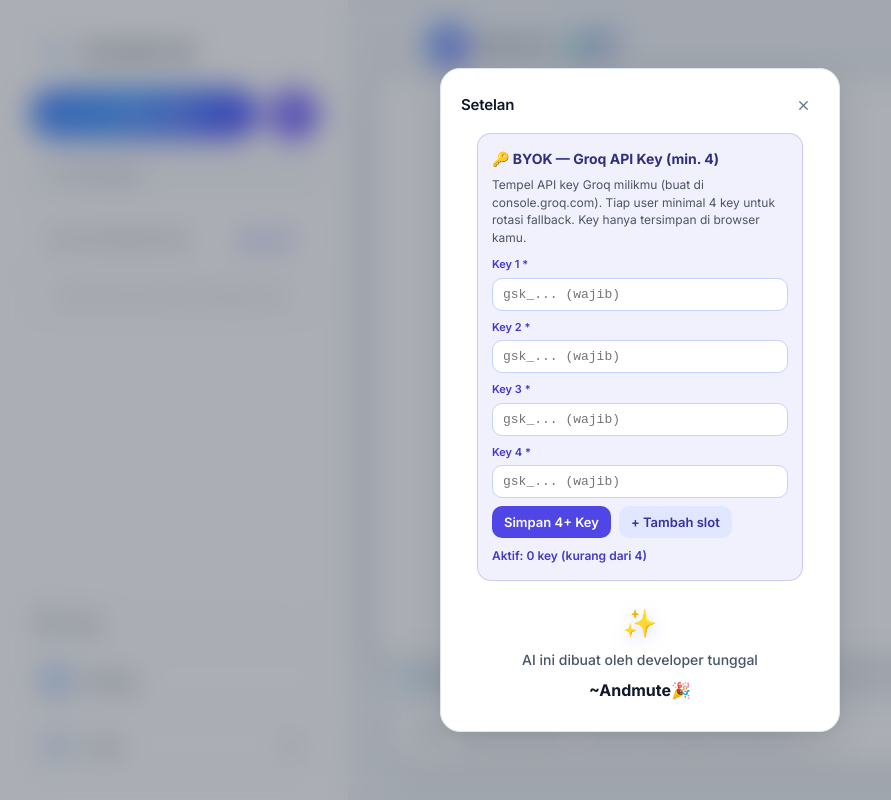
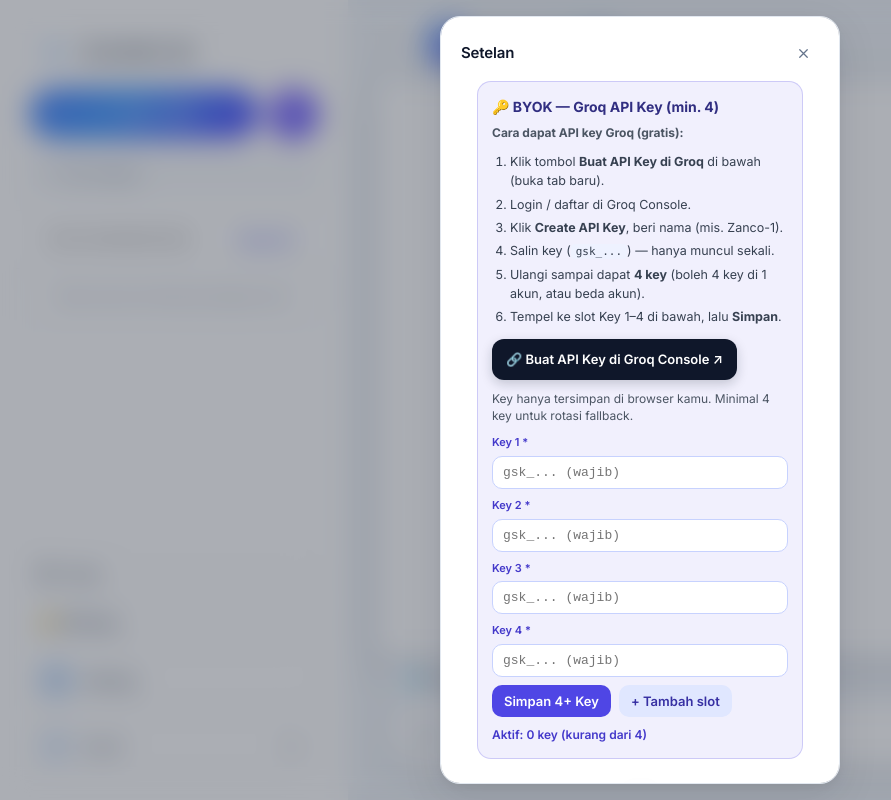
Before and after one commit to izrai4103-lgtm/groq-ai-chatbot, a Next.js app: page / in a window 1280 px wide. Both pictures are taken after a click on the button "Settings". Shown: the whole page, without its empty margins (0-891 px from the left). Built offline with nearby package versions, Linux system fonts and the light colour scheme.

Commit message:
feat: sidebar API Keys button + Groq console guide to create keys

```diff
--- a/app/globals.css
+++ b/app/globals.css
@@ -2174,3 +2174,19 @@
 .byok-btn:hover{filter:brightness(1.05)}
 .byok-msg{font-size:12px;margin:8px 0 0;color:#b45309}
 .byok-status{font-size:12px;margin:8px 0 0;color:#4338ca;font-weight:600}
+
+.byok-steps{
+  margin:0 0 12px;padding-left:18px;font-size:12.5px;line-height:1.55;color:#374151
+}
+.byok-steps li{margin-bottom:4px}
+.byok-steps code{
+  font-size:11px;background:#eef2ff;padding:1px 5px;border-radius:4px
+}
+.byok-create{
+  display:inline-flex;align-items:center;gap:6px;
+  background:#0f172a;color:#fff;font-size:13px;font-weight:600;
+  padding:10px 14px;border-radius:12px;text-decoration:none;
+  box-shadow:0 4px 12px rgba(15,23,42,.2)
+}
+.byok-create:hover{filter:brightness(1.08);color:#fff}
+.sb-apikeys{font-weight:600}
--- a/app/page.js
+++ b/app/page.js
@@ -1188,6 +1188,13 @@
               {ICONS.archive} Arsip {archivedChats.length > 0 && <span className="arch-badge">{archivedChats.length}</span>}
             </button>
           )}
+          <button
+            className="sidebar-bt-item sb-apikeys"
+            onClick={() => { setShowSettings(true); setKeysMsg(''); }}
+            title="Pasang API Key Groq (BYOK)"
+          >
+            {'\ud83d\udd11'} API Keys
+          </button>
           <button className="sidebar-bt-item sb-settings" onClick={() => setShowSettings(true)}>
             <span className="sb-ic-wrap"><svg viewBox="0 0 24 24" fill="none" stroke="currentColor" strokeWidth="1.8" strokeLinecap="round"><circle cx="12" cy="12" r="3" /><path d="M12 2v3m0 14v3M2 12h3m14 0h3M4.9 4.9l2.1 2.1m9.9 9.9l2.1 2.1m0-14.1l-2.1 2.1M7 17.1l-2.1 2.1" /></svg></span>
             Settings
@@ -1308,8 +1315,26 @@
             <div className="byok-box">
               <div className="byok-hd">🔑 BYOK — Groq API Key (min. 4)</div>
               <p className="byok-help">
-                Tempel API key Groq milikmu (buat di console.groq.com). Tiap user minimal 4 key untuk rotasi fallback.
-                Key hanya tersimpan di browser kamu.
+                <strong>Cara dapat API key Groq (gratis):</strong>
+              </p>
+              <ol className="byok-steps">
+                <li>Klik tombol <strong>Buat API Key di Groq</strong> di bawah (buka tab baru).</li>
+                <li>Login / daftar di Groq Console.</li>
+                <li>Klik <strong>Create API Key</strong>, beri nama (mis. Zanco-1).</li>
+                <li>Salin key (<code>gsk_...</code>) — hanya muncul sekali.</li>
+                <li>Ulangi sampai dapat <strong>4 key</strong> (boleh 4 key di 1 akun, atau beda akun).</li>
+                <li>Tempel ke slot Key 1–4 di bawah, lalu <strong>Simpan</strong>.</li>
+              </ol>
+              <a
+                className="byok-create"
+                href="https://console.groq.com/keys"
+                target="_blank"
+                rel="noopener noreferrer"
+              >
+                {'\ud83d\udd17'} Buat API Key di Groq Console ↗
+              </a>
+              <p className="byok-help" style={{ marginTop: 10 }}>
+                Key hanya tersimpan di browser kamu. Minimal 4 key untuk rotasi fallback.
               </p>
               {keysDraft.map((k, i) => (
                 <div className="byok-row" key={i}>
```
